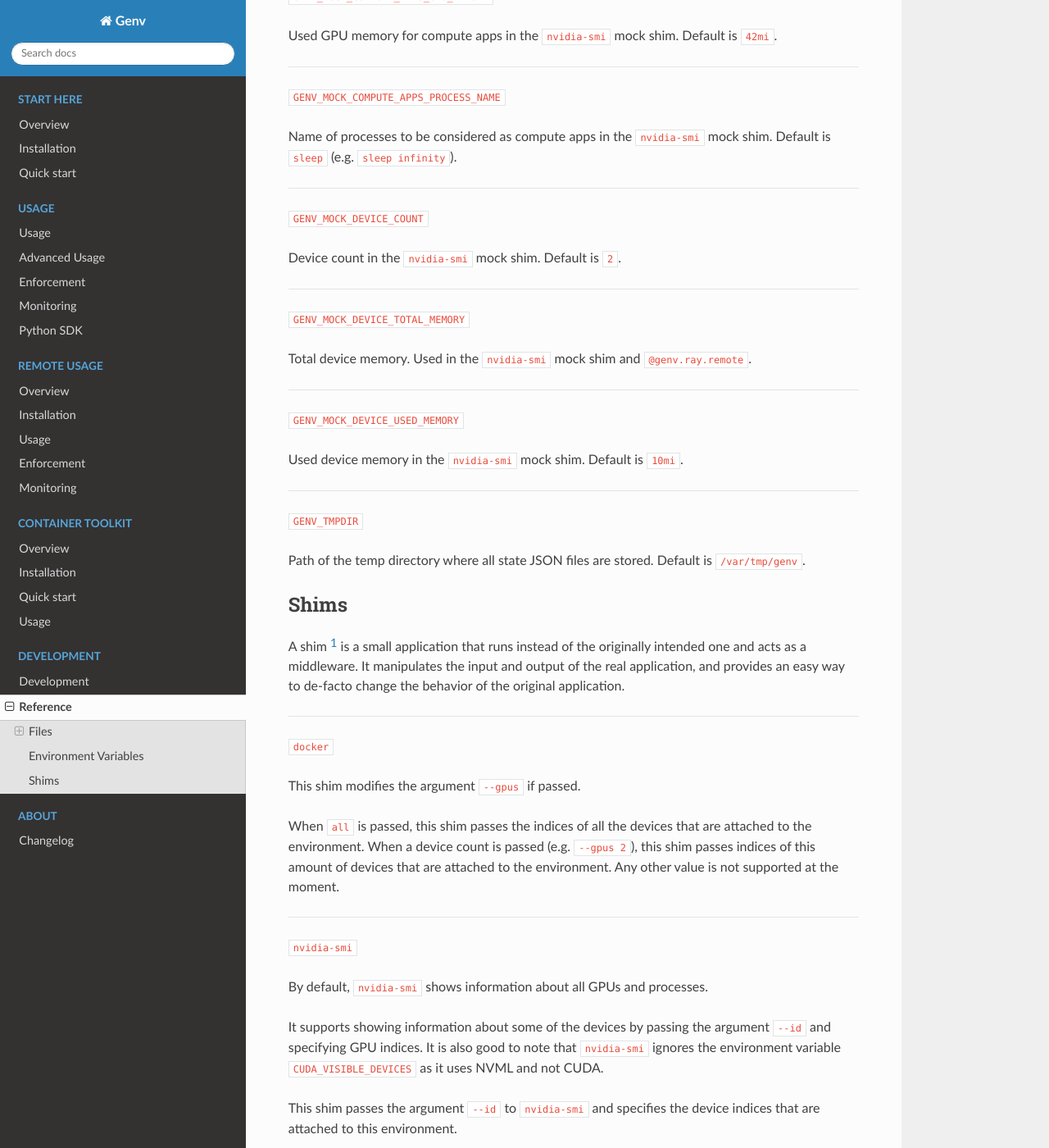
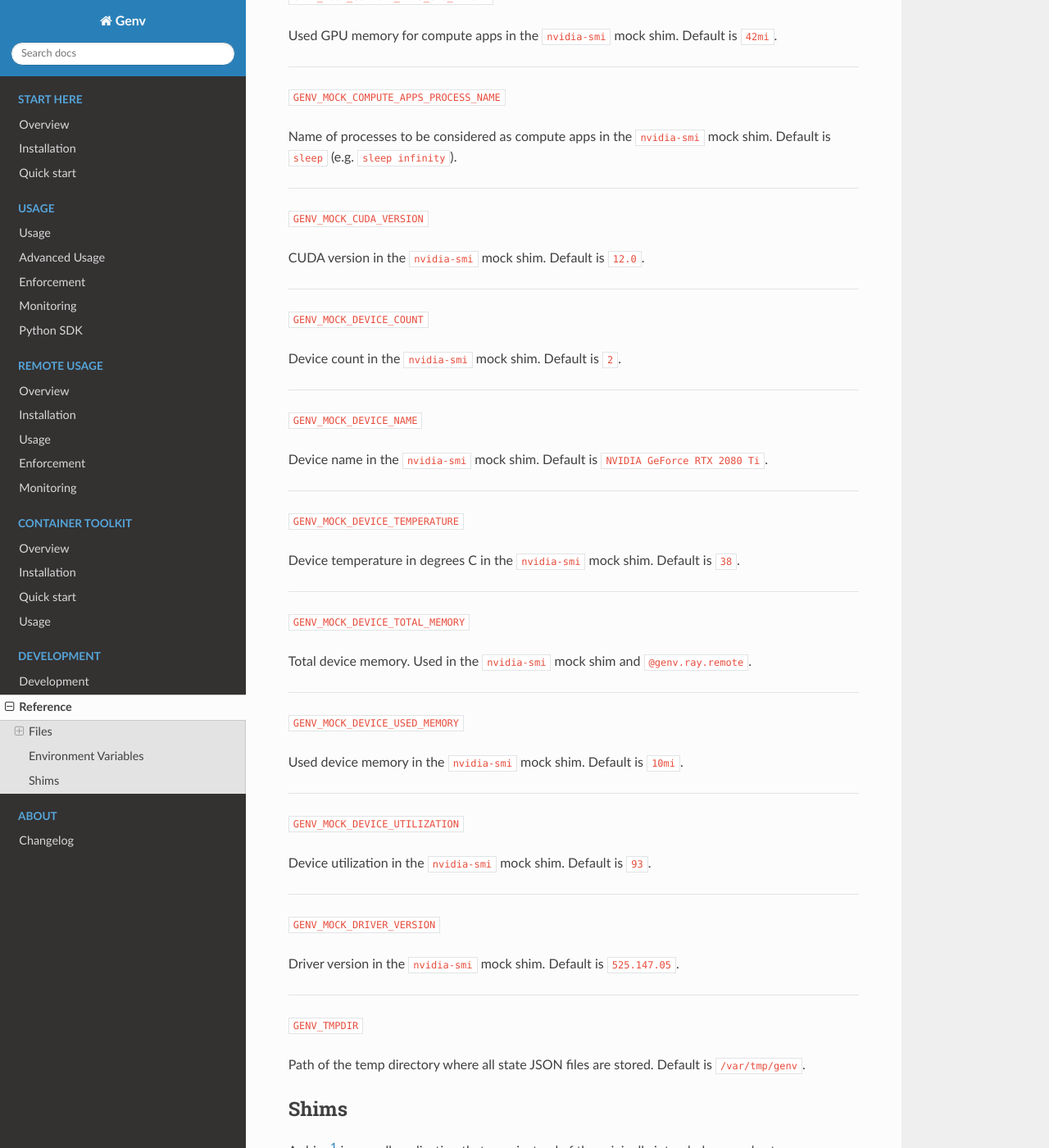
Before and after one commit to run-ai/genv, a Sphinx documentation site: the page built from docs/source/development/reference.rst, in a window 1280 px wide and 1400 px high, scrolled down 1463 px. Shown: the whole window at 82% size. Built offline with Sphinx 7.4.7 and the Read the Docs theme 2.0.0, drawn with Linux system fonts in a browser that asks for light colours.

Commit message:
Improvements in 'nvidia-smi' mock shim
* Supporting '--query-gpu' and '--query-compute-apps' generically
* Not relying on genv.utils Python package to support machines without Genv installed

- Made more parameters customizable using environment variables

```diff
--- a/docs/source/development/reference.rst
+++ b/docs/source/development/reference.rst
@@ -82,10 +82,31 @@
 
 ----
 
+:code:`GENV_MOCK_CUDA_VERSION`
+
+CUDA version in the :code:`nvidia-smi` mock shim.
+Default is :code:`12.0`.
+
+----
+
 :code:`GENV_MOCK_DEVICE_COUNT`
 
 Device count in the :code:`nvidia-smi` mock shim.
 Default is :code:`2`.
+
+----
+
+:code:`GENV_MOCK_DEVICE_NAME`
+
+Device name in the :code:`nvidia-smi` mock shim.
+Default is :code:`NVIDIA GeForce RTX 2080 Ti`.
+
+----
+
+:code:`GENV_MOCK_DEVICE_TEMPERATURE`
+
+Device temperature in degrees C in the :code:`nvidia-smi` mock shim.
+Default is :code:`38`.
 
 ----
 
@@ -100,6 +121,20 @@
 
 Used device memory in the :code:`nvidia-smi` mock shim.
 Default is :code:`10mi`.
+
+----
+
+:code:`GENV_MOCK_DEVICE_UTILIZATION`
+
+Device utilization in the :code:`nvidia-smi` mock shim.
+Default is :code:`93`.
+
+----
+
+:code:`GENV_MOCK_DRIVER_VERSION`
+
+Driver version in the :code:`nvidia-smi` mock shim.
+Default is :code:`525.147.05`.
 
 ----
 
```
Also changed, not shown: 1 other file.
